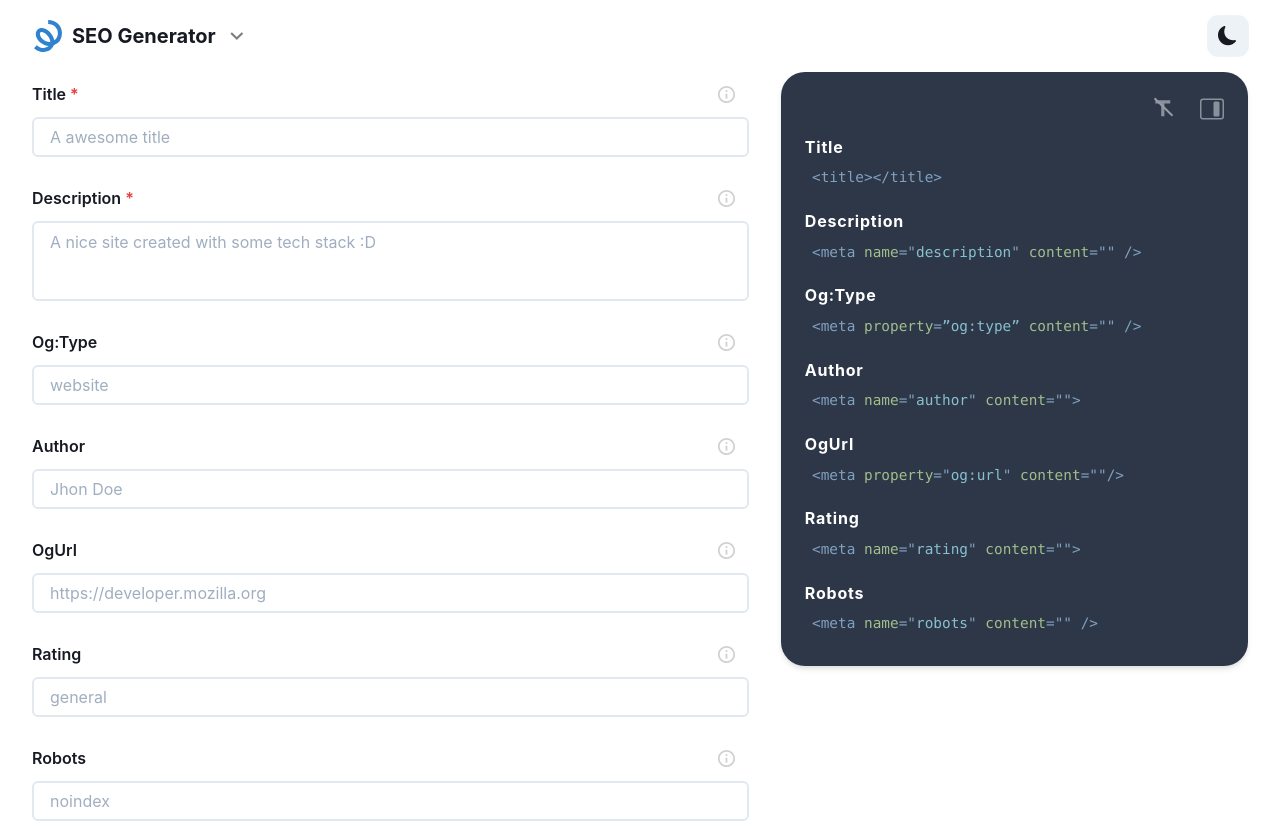
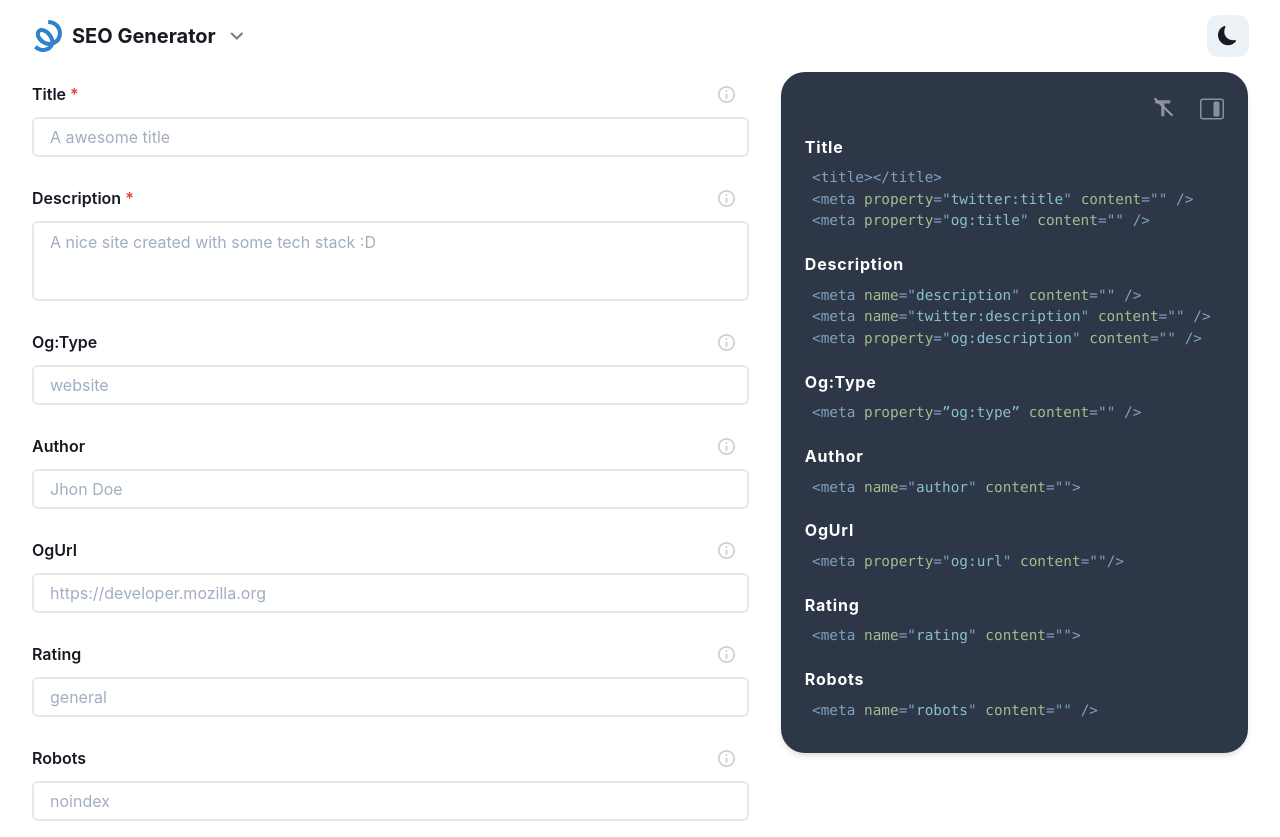
Before and after one commit to mrLuisFer/seo-generator, a Next.js app: page / in a window 1280 px wide. Built offline with nearby package versions, Linux system fonts and the light colour scheme; no server answers.

Commit message:
add more meta tags attributes

```diff
--- /dev/null
+++ b/src/components/home/RightSidebar/MetaTagsSection/MetaTags/DescriptionMetaTag.tsx
@@ -0,0 +1,7 @@
+import MetaTag from './MetaTag'
+
+export default function DescriptionMetaTag({ description }: { description: string }) {
+	const htmlTemplate = `<meta name="description" content="${description}" />\n<meta name="twitter:description" content="${description}" />\n<meta property="og:description" content="${description}" />`
+
+	return <MetaTag tagTitle="Description" htmlTemplate={htmlTemplate} />
+}
--- a/src/components/home/RightSidebar/MetaTagsSection/MetaTags/MetaTag.tsx
+++ b/src/components/home/RightSidebar/MetaTagsSection/MetaTags/MetaTag.tsx
@@ -2,14 +2,15 @@ import Highlight from '../Highlight'
 import SidebarTagTitle from '../SidebarTagTitle'
 
 interface MetaTagProps {
-  tagTitle: string
+  tagTitle?: string
   htmlTemplate: string
+  noTitle?: boolean
 }
 
-export default function MetaTag({ tagTitle, htmlTemplate }: MetaTagProps) {
+export default function MetaTag({ tagTitle = '', noTitle = false, htmlTemplate }: MetaTagProps) {
   return (
     <>
-      <SidebarTagTitle>{tagTitle}</SidebarTagTitle>
+      {!noTitle && <SidebarTagTitle>{tagTitle}</SidebarTagTitle>}
       <Highlight>{htmlTemplate}</Highlight>
     </>
   )
--- a/src/components/home/RightSidebar/MetaTagsSection/MetaTags/index.tsx
+++ b/src/components/home/RightSidebar/MetaTagsSection/MetaTags/index.tsx
@@ -1,6 +1,7 @@
 import { forwardRef } from 'react'
 import MetaTag from './MetaTag'
 import { useGetInputStates } from 'hooks/useGetInputStates'
+import DescriptionMetaTag from './DescriptionMetaTag'
 
 // eslint-disable-next-line react/display-name
 const MetaTags = forwardRef<HTMLElement, any>((_, ref) => {
@@ -8,11 +9,11 @@ const MetaTags = forwardRef<HTMLElement, any>((_, ref) => {
 
   return (
     <code ref={ref}>
-      <MetaTag tagTitle="Title" htmlTemplate={`<title>${titleInput.trim()}</title>`} />
       <MetaTag
-        tagTitle="Description"
-        htmlTemplate={`<meta name="description" content="${descriptionTextarea.trim()}" />`}
+        tagTitle="Title"
+        htmlTemplate={`<title>${titleInput.trim()}</title>\n<meta property="twitter:title" content="${titleInput.trim()}" />\n<meta property="og:title" content="${titleInput.trim()}" />`}
       />
+      <DescriptionMetaTag description={descriptionTextarea.trim()} />
       <MetaTag tagTitle="Og:Type" htmlTemplate={`<meta property=”og:type” content="${ogTypeInput.trim()}" />`} />
       <MetaTag tagTitle="Author" htmlTemplate={`<meta name="author" content="${author.trim()}">`} />
       <MetaTag tagTitle="OgUrl" htmlTemplate={`<meta property="og:url" content="${ogUrl.trim()}"/>`} />
```
